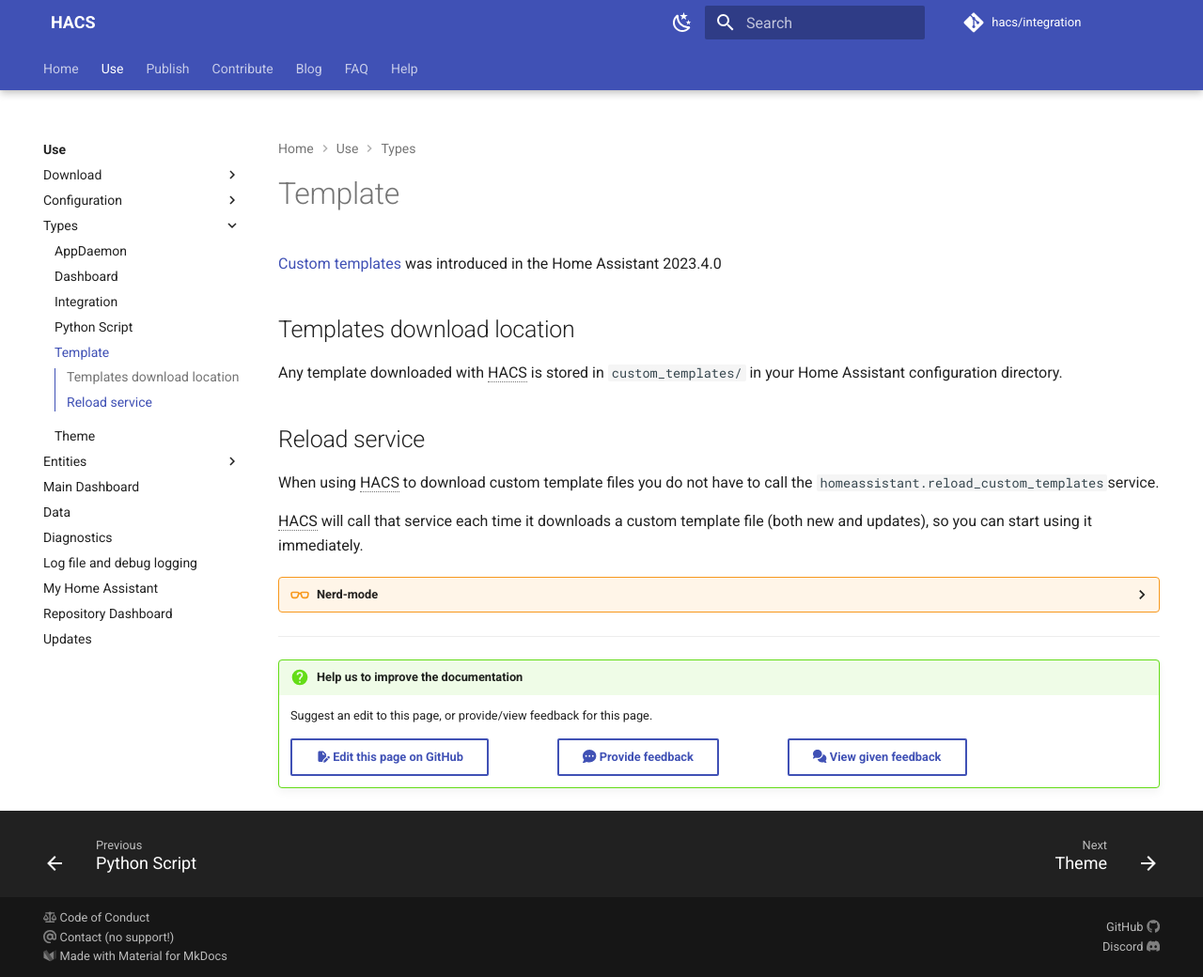
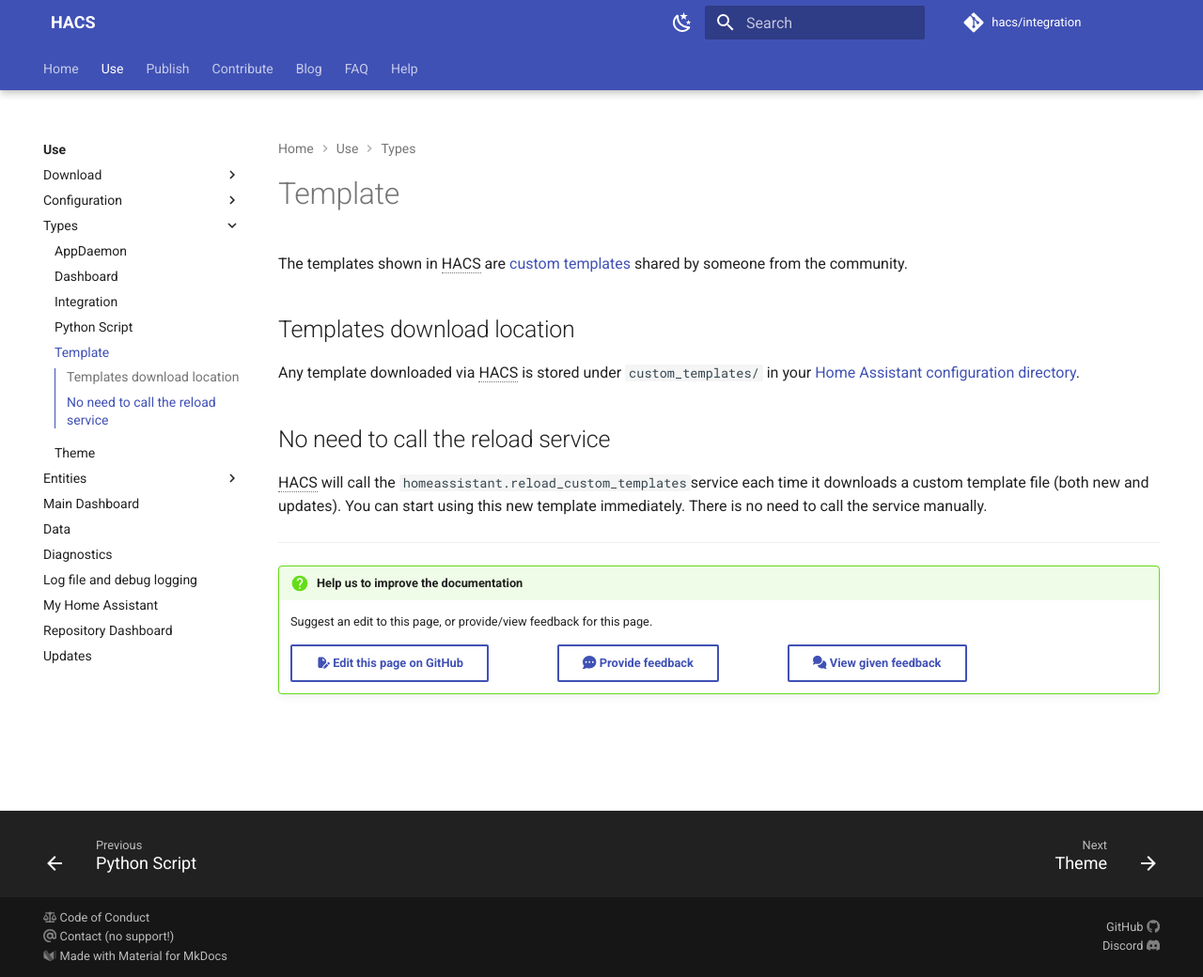
Before and after one commit to hacs/documentation, an MkDocs documentation site: the page built from source/docs/use/type/template.md, in a window 1280 px wide and 1040 px high. Shown: the whole window at 94% size. Built offline with MkDocs 1.6.1 and Material for MkDocs 9.7.7, drawn with Linux system fonts in a browser that asks for light colours; plug-ins that fetch from the network failed and are left out; comment, search, counter and statistics services are not loaded.

Commit message:
Templates: rephrase (#490)
* Templates: rephrase

* Update source/docs/use/type/template.md

---------

Co-authored-by: Joakim Sørensen <joasoe@gmail.com>

```diff
--- a/source/docs/use/type/template.md
+++ b/source/docs/use/type/template.md
@@ -2,19 +2,14 @@
 title: Template
 ---
 
-[Custom templates](https://www.home-assistant.io/docs/use/configuration/templating/#reusing-templates) was introduced in the Home Assistant 2023.4.0
+The templates shown in HACS are [custom templates](https://www.home-assistant.io/docs/configuration/templating/#reusing-templates) shared by someone from the community.
 
 ## Templates download location
 
-Any template downloaded with HACS is stored in `custom_templates/` in your Home Assistant configuration directory.
+Any template downloaded via HACS is stored under `custom_templates/` in your [Home Assistant configuration directory](https://www.home-assistant.io/docs/configuration/#configuration-directory).
 
 
-## Reload service
 
-When using HACS to download custom template files you do not have to call the `homeassistant.reload_custom_templates`service.
+## No need to call the reload service
 
-HACS will call that service each time it downloads a custom template file (both new and updates), so you can start using it immediately.
-
-??? nerd-mode
-
-    Nothing yet :(
+HACS will call the `homeassistant.reload_custom_templates`service each time it downloads a custom template file (both new and updates). You can start using this new template immediately. There is no need to call the service manually.
```
